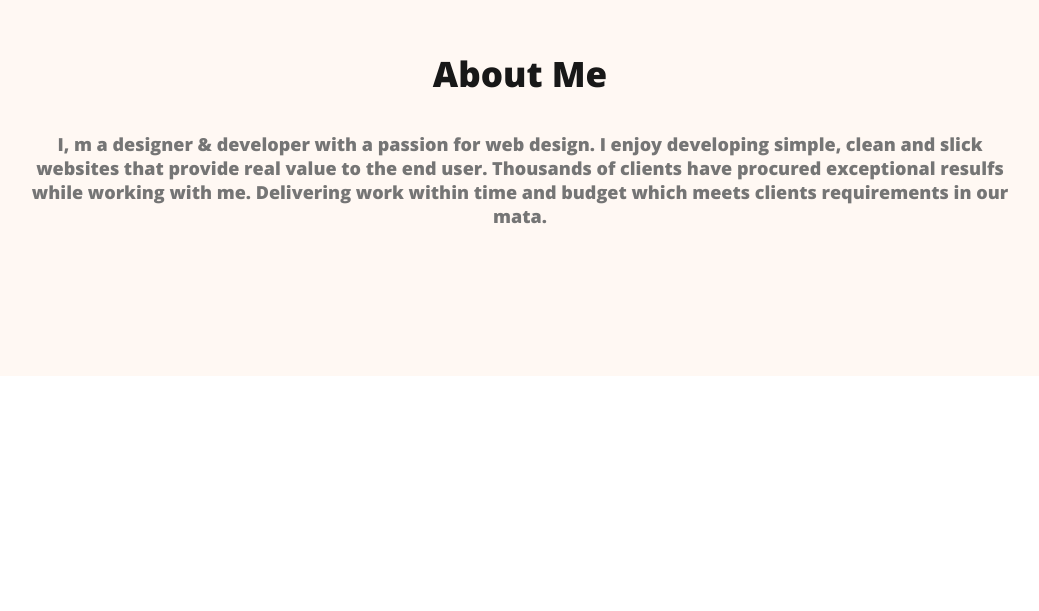
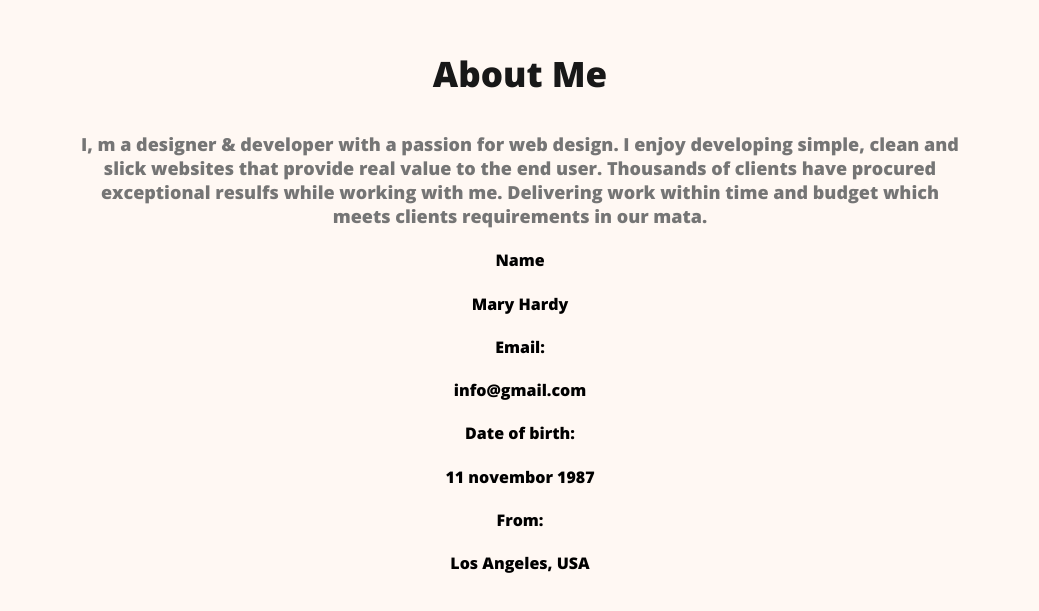
Before and after one commit to TonmoyShahriar23/Developer-porttfolio, a plain HTML site: page index.html in a window 1280 px wide. Shown: the part 1032-1643 px from the top of the page, without its empty margins (120-1159 px from the left). Before the commit the page ends 1538 px from the top, so only its background shows below. Drawn offline with nearby package versions, Linux system fonts and the light colour scheme.

Commit message:
about section

```diff
--- a/index.html
+++ b/index.html
@@ -48,6 +48,27 @@
             <p class="section-description">
                 I, m a designer & developer with a passion for web design. I enjoy developing simple, clean and slick websites that provide real value to the end user. Thousands of clients have procured exceptional resulfs while working with me. Delivering work within time and budget which meets clients requirements in our mata.
             </p>
+            <div class="about-info-container">
+                <div class="about-info">
+                    <h4 class="info-title">Name</h4>
+                    <p class="info-descrption">Mary Hardy  </p>
+                </div>
+                <div class="about-info">
+                    <h4 class="info-title">Email:</h4>
+                    <p class="info-descrption">
+                        info@gmail.com</p>
+                </div>
+                <div class="about-info">
+                    <h4 class="info-title">Date of birth:</h4>
+                    <p class="info-descrption">11 novembor 1987</p>
+                </div>
+                <div class="about-info">
+                    <h4 class="info-title">From:</h4>
+                    <p class="info-descrption"> Los Angeles, USA</p>
+                </div>
+
+
+            </div>
         </section>
 
     </main>
--- a/styles/porttfolio.css
+++ b/styles/porttfolio.css
@@ -102,6 +102,11 @@ nav a {
 }
 
 /*main section styles*/
+main{
+    width: 1140px;
+    margin: 0 auto;
+}
+
 
 
 /*about section styles*/
@@ -111,3 +116,11 @@ nav a {
     background: #FFF8F3;
     margin: 130px 0;
 }
+.adout-info-container{
+    display: flex;
+    justify-content: space-around;
+
+}
+.about-info{
+    text-align: center;
+}
```
